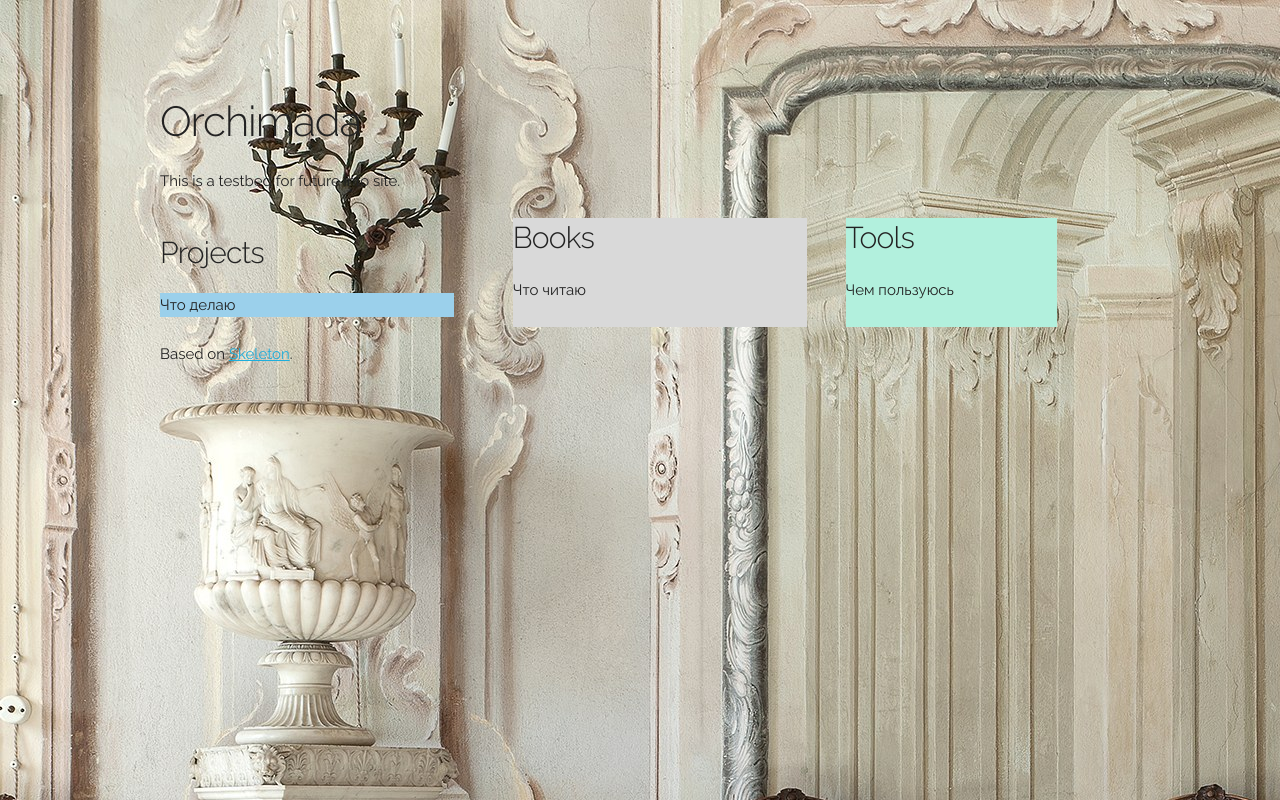
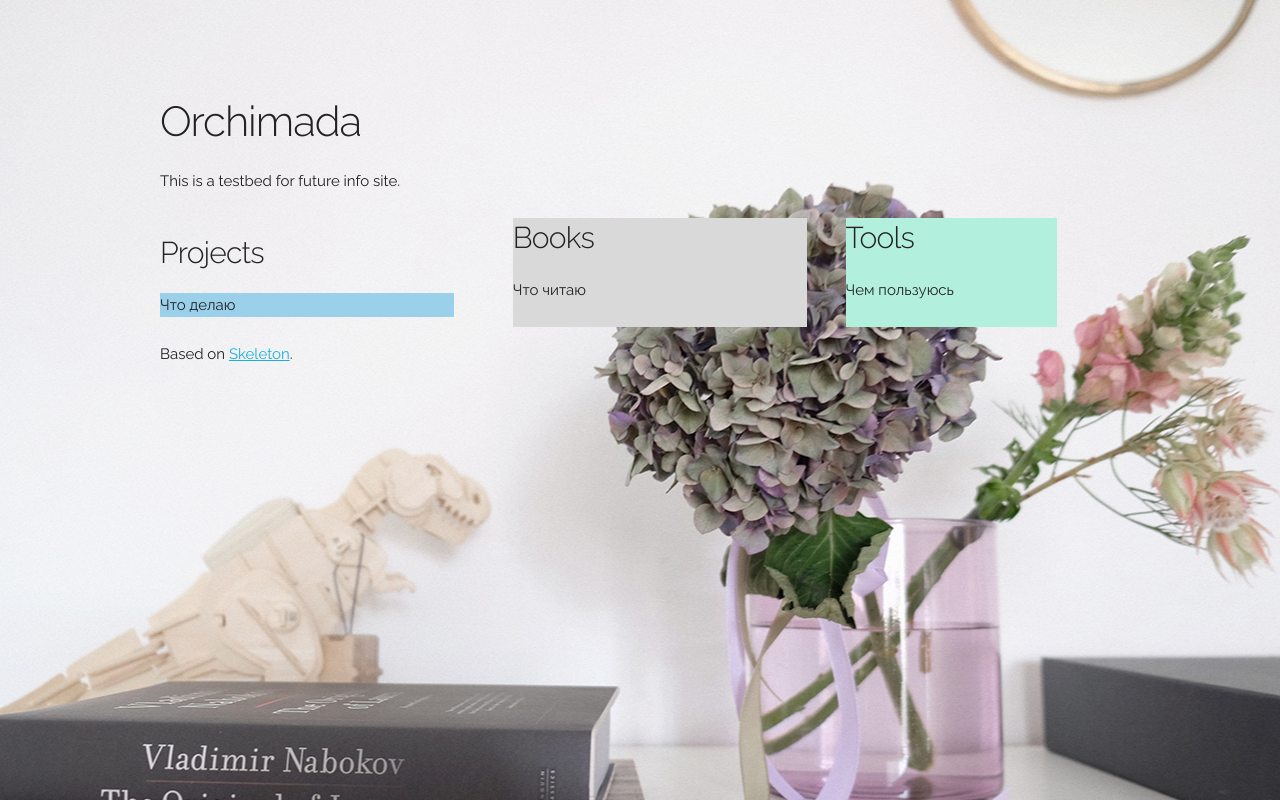
Before and after one commit to orchimada/orchimada.github.io, a plain HTML site: page index.html in a window 1280 px wide. Drawn offline with Linux system fonts and the light colour scheme.

Commit message:
bg changed

```diff
--- a/css/custom.css
+++ b/css/custom.css
@@ -1,5 +1,7 @@
 body {
-	background-image: url('/images/bg_image_test.jpg');
+	background-image: url('/images/bg_flowers.jpg');
+	background-repeat: no-repeat;
+	background-position: top;
 }
 
 .navigation {
```
Also changed, not shown: images/bg_flowers.jpg (added).
